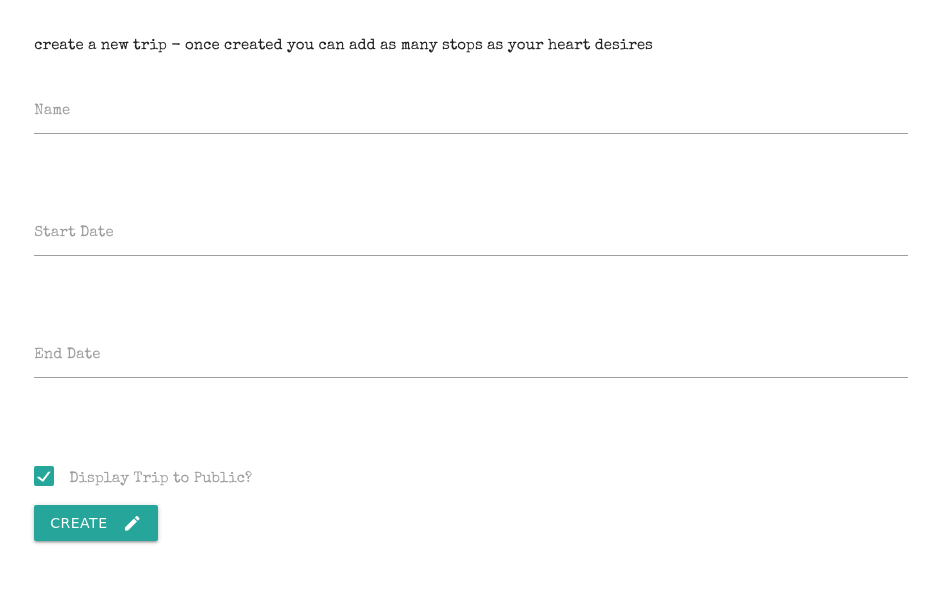
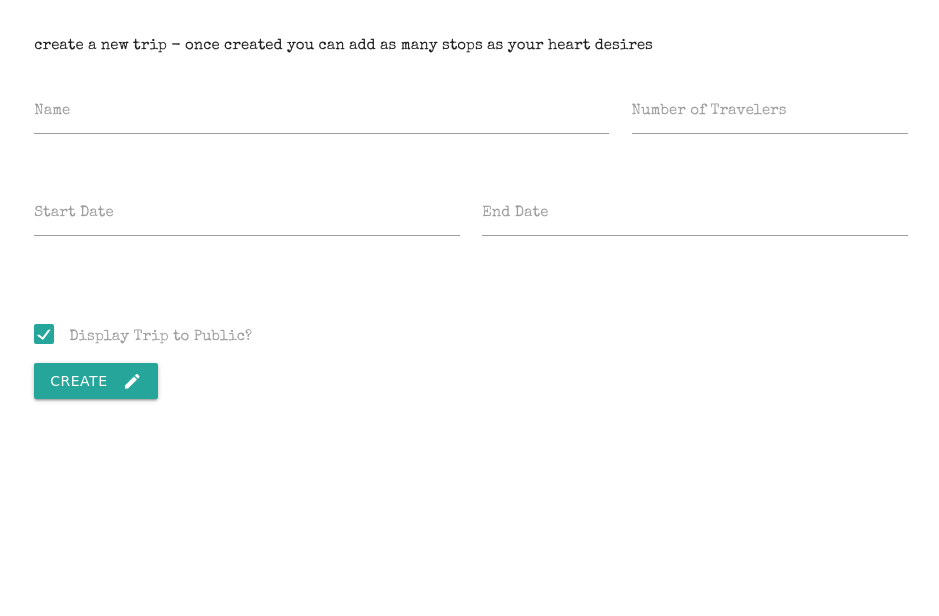
Before and after one commit to jyoung90ie/Event-Calendar, a Flask app: page /trip/new/ in a window 1280 px wide. Shown: the part 241-857 px from the top of the page, without its empty margins (169-1108 px from the left). After the commit the page ends 643 px from the top, so only its background shows below. Run offline with Flask 2, Linux system fonts and the light colour scheme; the visitor is signed in with stand-in values (Sample User, id 1); some libraries are stand-ins or nearby versions; some web fonts are replaced.

Commit message:
Adds new field for trips to capture number of travelers
A new field has been added to capture the number of travelers per trip.
This will be used to scale the trip total costs. Additional text added
to input form to clarify what the costs represent.

Trips overview page is updated to include number of travelers and the
total cost is updated to multiply by the number of travelers.

```diff
--- a/app.py
+++ b/app.py
@@ -56,7 +56,7 @@ def checkUserPermission(checkLogin=True, checkTripOwner=False,
                 'checkUserPermission(checkTripOwner): User does not own this'
                 ' Trip - permission denied.')
             flash(
-                f'The page you are trying to access does not exist or you do'
+                'The page you are trying to access does not exist or you do'
                 ' not have permission.')
             return False
 
@@ -124,6 +124,9 @@ def show_trips(show='all'):
         {"$lookup": {"from": "stops", "localField": "_id",
                      "foreignField": "trip_id", "as": "stops"}
          },
+        {"$lookup": {"from": "users", "localField": "owner_id",
+                     "foreignField": "_id", "as": "users"}
+         },
         {
             "$unwind": {
                 "path": "$stops",
@@ -170,11 +173,17 @@ def show_trips(show='all'):
                 "name": {
                     "$first": "$name"
                 },
+                "travelers": {
+                    "$max": "$travelers"
+                },
                 "owner_id": {
                     "$first": "$owner_id"
                 },
                 "public": {
                     "$min": "$public"
+                },
+                "display_name": {
+                    "$first": "$users.display_name"
                 }
             }
         },
@@ -182,7 +191,9 @@ def show_trips(show='all'):
             "$project": {
                 "start_date": True,
                 "end_date": True,
+                "display_name": True,
                 "name": True,
+                "travelers": True,
                 "public": True,
                 "owner_id": True,
                 "country": True,
@@ -191,8 +202,10 @@ def show_trips(show='all'):
                 "total_accommodation": True,
                 "total_food": True,
                 "total_other": True,
-                "total_cost": {"$add": ["$total_accommodation", "$total_food",
-                                        "$total_other"]}
+                "total_cost": {"$multiply":
+                               ["$travelers",
+                                {"$add": ["$total_accommodation", "$total_food",
+                                          "$total_other"]}]}
             }
         },
         {
@@ -221,18 +234,21 @@ def trip_new():
         # then redirect back to all trips
 
         try:
+            name = str(request.form.get('trip-name'))
+            travelers = int(request.form.get('travelers'))
             # convert form date strings to datetime
             startdate = datetime.strptime(
                 request.form.get('start-date'), '%d %b %Y')
             enddate = datetime.strptime(
                 request.form.get('end-date'), '%d %b %Y')
-            name = str(request.form.get('trip-name'))
+
             # convert checkbox 'on' or 'off' to boolean value for storing
             public = True if request.form.get('public') == 'on' else False
 
             # create new entry if validation is successful
             newTrip = {
                 'name': name,
+                'travelers': travelers,
                 'start_date': startdate,
                 'end_date': enddate,
                 'owner_id': ObjectId(session.get('USERNAME')),
@@ -268,12 +284,14 @@ def trip_update(trip_id):
             # then iterate through field values and update in db
             # then redirect back to all trips
             try:
+                name = str(request.form.get('trip-name'))
+                travelers = int(request.form.get('travelers'))
+
                 # convert form date strings to datetime
                 startdate = datetime.strptime(
                     request.form.get('start-date'), '%d %b %Y')
                 enddate = datetime.strptime(
                     request.form.get('end-date'), '%d %b %Y')
-                name = str(request.form.get('trip-name'))
                 # convert checkbox 'on' or 'off' to boolean value for storing
                 public = True if request.form.get('public') == 'on' else False
 
@@ -284,6 +302,7 @@ def trip_update(trip_id):
                 updateQuery = {
                     '$set': {
                         'name': name,
+                        'travelers': travelers,
                         'start_date': startdate,
                         'end_date': enddate,
                         'public': public
--- a/templates/stop_add_edit.html
+++ b/templates/stop_add_edit.html
@@ -51,7 +51,8 @@
 						<span class="helper-text" data-error="Field required and must contain whole numbers only"></span>
 					</div>
 				</div>
-
+				<p>Costs inputted below are per traveler (person), per night, they are <strong>not</strong> total
+					cost</p>
 				<div class="row">
 					<div class="input-field col s12 m4">
 						<input id="cost-accommodation" name="cost-accommodation" type="number" min="0"  step="0.01" class="validate" value="{{ stop['cost_accommodation'] if action == 'update' else '' }}" required>
--- a/templates/trip_add_edit.html
+++ b/templates/trip_add_edit.html
@@ -27,23 +27,25 @@
 		<div class="col s12">
 			<form action="" method="POST">
 				<div class="row">
-					<div class="input-field col s12">
+					<div class="input-field col s12 m8">
 						<input id="trip-name" name="trip-name" type="text" class="validate"
                             value="{{ trip['name'] if action == 'update' else '' }}" required>
 						<label for="trip-name">Name</label>
 						<span class="helper-text" data-error="Field must be populated"></span>
 					</div>
-				</div>
-				<div class="row">
-					<div class="input-field col s12">
+					<div class="input-field col s12 m4">
+						<input id="travelers" name="travelers" type="number" min="1" step="1" class="validate"
+                            value="{{ trip['travelers'] if action == 'update' else '' }}" required>
+						<label for="travelers">Number of Travelers</label>
+						<span class="helper-text" data-error="Field required and must be greater than 0"></span>
+					</div>
+					<div class="input-field col s12 m6">
 						<input id="start-date" name="start-date" type="text" class="datepicker readonly"
                             value="{{ trip['start_date'].strftime('%d %b %Y') if action == 'update' else '' }}" required>
 						<label for="start-date">Start Date</label>
 						<span class="helper-text" data-error="Field required"></span>
 					</div>
-				</div>
-				<div class="row">
-					<div class="input-field col s12">
+					<div class="input-field col s12 m6">
 						<input id="end-date" name="end-date" type="text" class="datepicker readonly"
                             value="{{ trip['end_date'].strftime('%d %b %Y') if action == 'update' else '' }}" required>
 						<label for="end-date">End Date</label>
--- a/templates/trip_detailed.html
+++ b/templates/trip_detailed.html
@@ -29,9 +29,9 @@
 				<span>{{ stop['country']}} - {{stop['city/town']}} [{{ stop['duration'] }} nights]</span>
 				{% if trip['owner_id']|string() == session.get('USERNAME', None)|string() %}
 				<span class="right icons">
-                <a href="{{url_for('trip_stop_update', trip_id=trip['_id'], stop_id=stop['_id'])}}"><i class="small material-icons">edit</i></a>
-                <a href="{{url_for('trip_stop_duplicate', trip_id=trip['_id'], stop_id=stop['_id'])}}"><i class="small material-icons">content_copy</i></a>
-                <a href="{{url_for('trip_stop_delete', trip_id=trip['_id'], stop_id=stop['_id'])}}"><i class="small material-icons">delete</i></a>
+                <a href="{{url_for('trip_stop_update', trip_id=trip['_id'], stop_id=stop['_id'])}}"><i class="small material-icons" title="Update">edit</i></a>
+                <a href="{{url_for('trip_stop_duplicate', trip_id=trip['_id'], stop_id=stop['_id'])}}"><i class="small material-icons" title="Duplicate">content_copy</i></a>
+                <a href="{{url_for('trip_stop_delete', trip_id=trip['_id'], stop_id=stop['_id'])}}"><i class="small material-icons" title="Delete">delete</i></a>
                 </span>
 				{% endif %}
 			</li>
```
Also changed, not shown: templates/trip_template.html (deleted, +0 -77 lines), templates/trips_show.html (+7 -7 lines).
